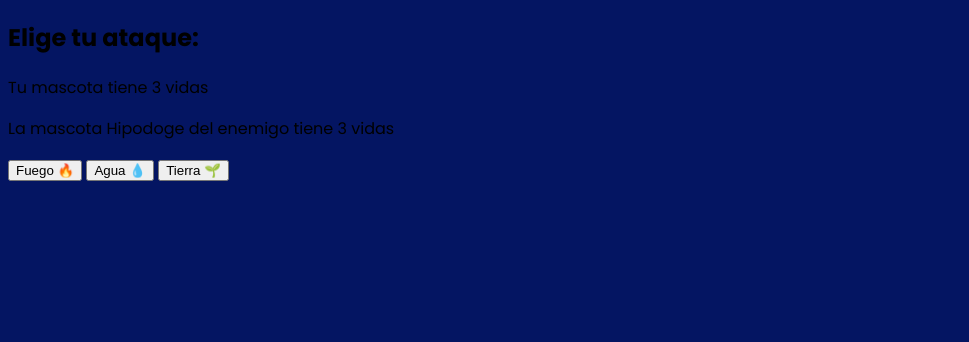
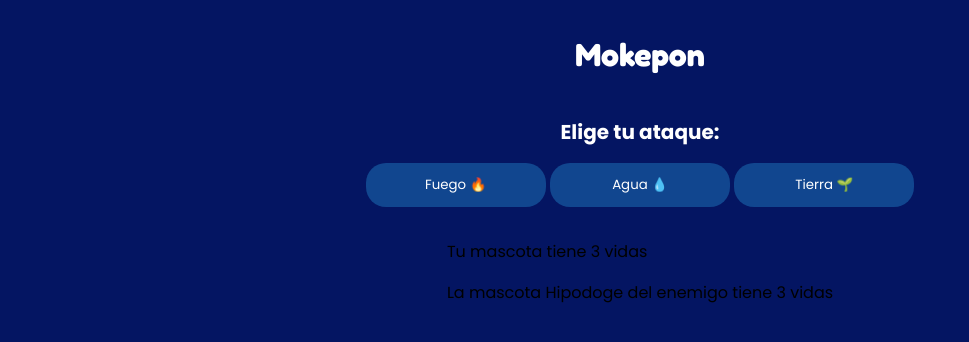
Before and after one commit to Ernie-06/Web-Programming-, a plain HTML site: page mokepon/mokepon.html in a window 1280 px wide. Both pictures are taken after a click on the button "Seleccionar". Shown: the whole page, without its empty margins (0-969 px from the left). Drawn offline with Linux system fonts and the light colour scheme.

Commit message:
agregue ccs a botones

```diff
--- a/js/mokepon.js
+++ b/js/mokepon.js
@@ -30,7 +30,7 @@ function seleccionarMascotaJugador() {
   );
   sectionSeleccionarMascota.style.display = "none";
   let sectionSeleccionarAtaque = document.getElementById("seleccionar-ataque");
-  sectionSeleccionarAtaque.style.display = "block";
+  sectionSeleccionarAtaque.style.display = "flex";
   // Estas lineas de codigo son mis variables
   let inputHipodoge = document.getElementById("hipodoge");
   let inputCapipepo = document.getElementById("capipepo");
--- a/mokepon/mokepon.html
+++ b/mokepon/mokepon.html
@@ -35,8 +35,27 @@
       <button id="boton-mascota">Seleccionar</button>
     </section>
     <section id="seleccionar-ataque">
-      <h2>Elige tu ataque:</h2>
+      <h1 class="titulo">Mokepon</h1>
 
+      <h2 class="subtitulo">Elige tu ataque:</h2>
+
+      <div>
+        <button id="boton-fuego" class="boton-de-ataque">Fuego 🔥</button>
+        <button id="boton-agua" class="boton-de-ataque">Agua 💧</button>
+        <button id="boton-tierra" class="boton-de-ataque">Tierra 🌱</button>
+      </div>
+
+      <div>
+        <section id="mensajes">
+          <p></p>
+        </section>
+
+        <section id="reiniciar">
+          <button id="boton-reiniciar">Reiniciar</button>
+        </section>
+      </div>
+
+      <div>
         <p>
           Tu mascota <span id="mascota-jugador"></span> tiene
           <span id="vidas-jugador">3</span> vidas
@@ -45,17 +64,7 @@
           La mascota <span id="mascota-enemigo"></span> del enemigo tiene
           <span id="vidas-enemigo">3</span> vidas
         </p>
-      <button id="boton-fuego">Fuego 🔥</button>
-      <button id="boton-agua">Agua 💧</button>
-      <button id="boton-tierra">Tierra 🌱</button>
-    </section>
-
-    <section id="mensajes">
-      <p></p>
-    </section>
-
-    <section id="reiniciar">
-      <button id="boton-reiniciar">Reiniciar</button>
+      </div>
     </section>
   </body>
 </html>
--- a/styles/styles.css
+++ b/styles/styles.css
@@ -58,3 +58,19 @@ body {
 input {
   display: none;
 }
+
+#seleccionar-ataque {
+  flex-direction: column;
+  align-items: center;
+}
+
+.boton-de-ataque {
+  background-color: #11468f;
+  padding: 10px;
+  box-sizing: border-box;
+  border-radius: 20px;
+  border-color: transparent;
+  width: 180px;
+  color: white;
+  font-family: "Poppins", sans-serif;
+}
```
Also changed, not shown: 1 other file. Lines whose indentation alone changed are shown as unchanged.
